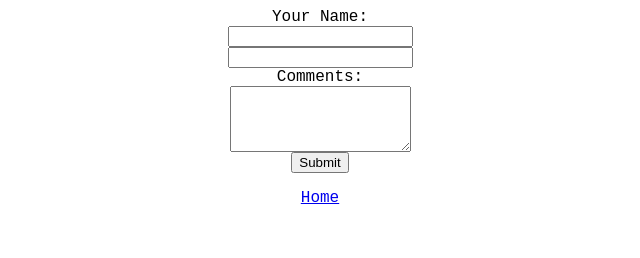
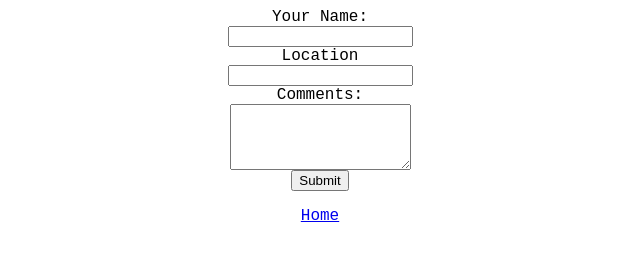
Before and after one commit to KatyaSenior/WeatherApp, a website: page client/form/index.html in a window 1280 px wide. Shown: the whole page, without its empty margins (320-960 px from the left). Drawn offline with Linux system fonts and the light colour scheme; files that its build step writes are made by us from their sources; no server answers.

Commit message:
location label

```diff
--- a/client/form/index.html
+++ b/client/form/index.html
@@ -11,6 +11,7 @@
     <form id="comments-form">
       <label for="username">Your Name:</label>
       <input type="text" id="username" name="username" required />
+      <label for="form-location">Location</label>
       <input type="text" id="form-location" name="form-location" />
       <label for="comment">Comments:</label>
       <textarea id="comment" name="comment" rows="4" required></textarea>
```
